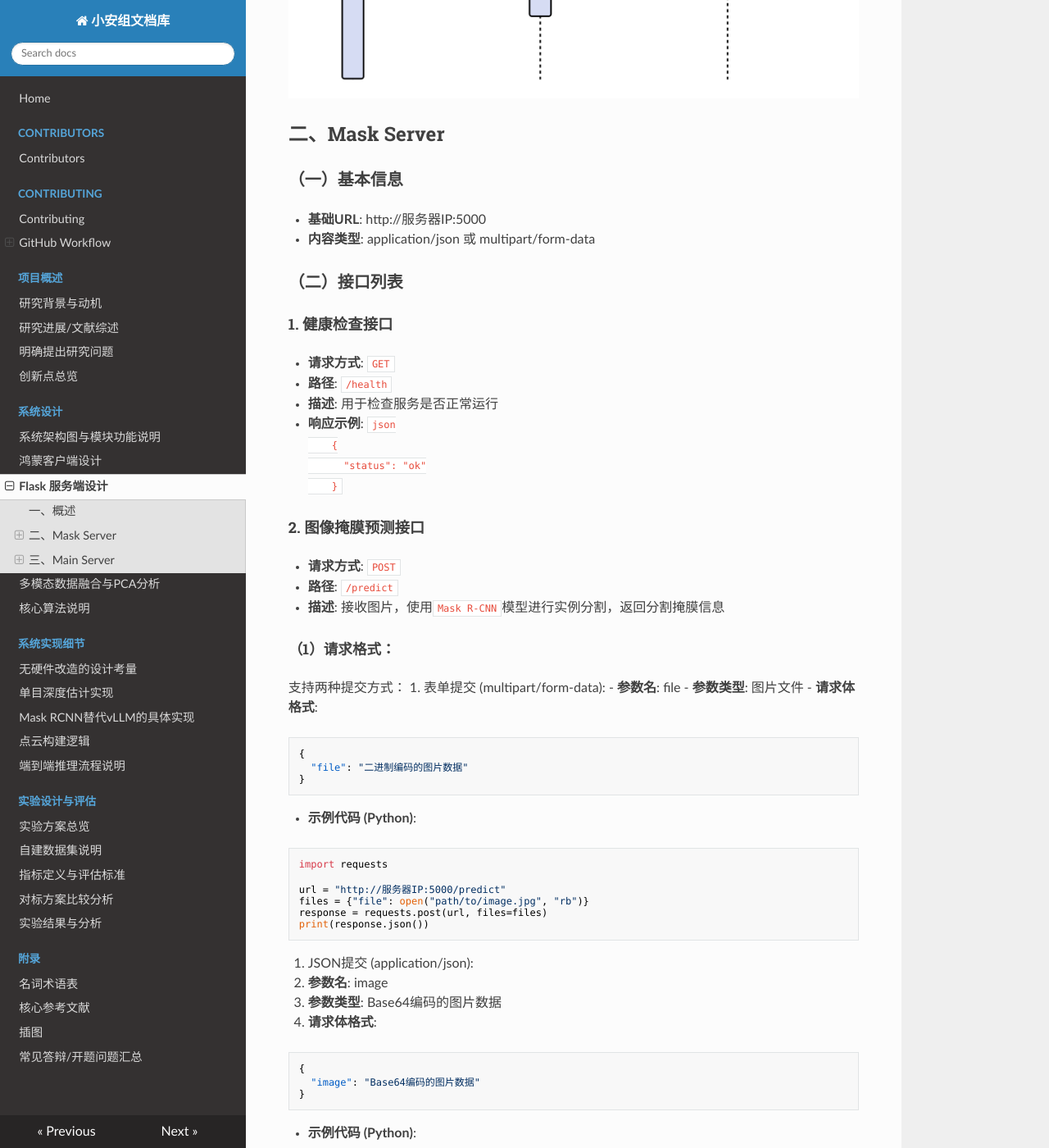
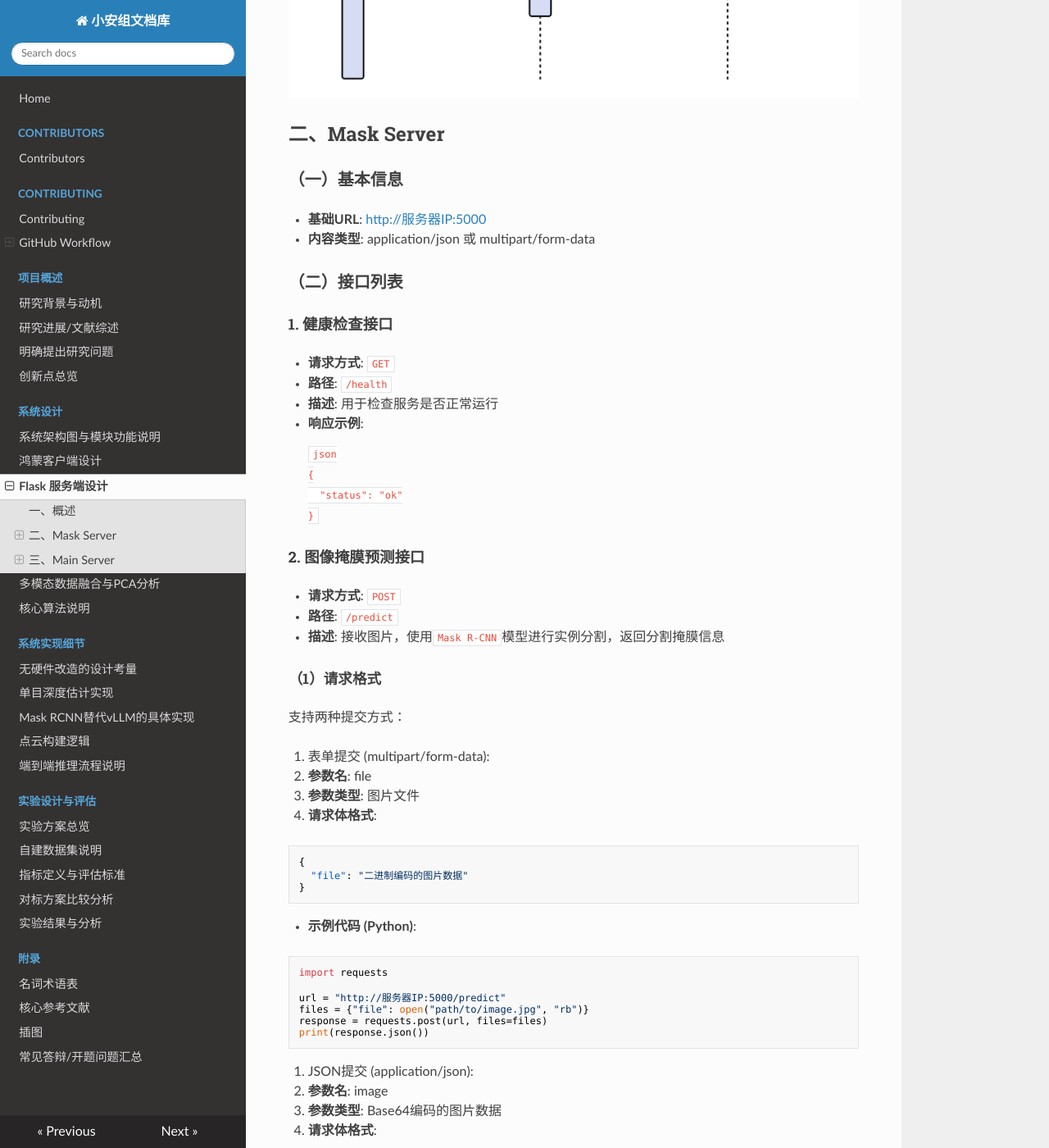
Before and after one commit to xiaoanmodel/-, an MkDocs documentation site: the page built from docs/1_system_design/server_design.md, in a window 1280 px wide and 1400 px high, scrolled down 867 px. Shown: the whole window at 82% size. Built offline with MkDocs 1.6.1, drawn with Linux system fonts in a browser that asks for light colours; nearby versions of some CDN libraries; some of the changed text lies outside the part shown.

Commit message:
优化Flask服务端设计文档，调整格式和内容，增强可读性

````diff
--- a/docs/1_system_design/server_design.md
+++ b/docs/1_system_design/server_design.md
@@ -1,22 +1,26 @@
 # Flask服务端设计
 
 ## 一、概述
+
 本项目采用Flask框架进行docker之间的通信与接口调用，主要实现了图像上传、图像处理、状态查询等功能。整个服务由多个接口组成，支持图像上传、处理结果查询以及图像处理状态的管理。以下是整体交互流程图：
 ![时序图](../4_appendices/figures/whiteboard_exported_image.png)
 
 ## 二、Mask Server
 
 ### （一）基本信息
-- **基础URL**: http://服务器IP:5000
+
+- **基础URL**: <http://服务器IP:5000>
 - **内容类型**: application/json 或 multipart/form-data
 
-###  （二）接口列表
+### （二）接口列表
 
 #### 1. 健康检查接口
+
 - **请求方式**: `GET`
 - **路径**: `/health`
 - **描述**: 用于检查服务是否正常运行
 - **响应示例**:
+
     ```json
     {
       "status": "ok"
@@ -24,16 +28,21 @@
     ```
 
 #### 2. 图像掩膜预测接口
+
 - **请求方式**: `POST`
 - **路径**: `/predict`
 - **描述**: 接收图片，使用`Mask R-CNN`模型进行实例分割，返回分割掩膜信息
 
-##### （1）请求格式：
+##### （1）请求格式
+
 支持两种提交方式：
+
 1. 表单提交 (multipart/form-data):
+
 - **参数名**: file
 - **参数类型**: 图片文件
 - **请求体格式**:
+
 ```json
 {
   "file": "二进制编码的图片数据"
@@ -41,6 +50,7 @@
 ```
 
 - **示例代码 (Python)**:
+
 ```python
 import requests
 
@@ -51,15 +61,19 @@
 ```
 
 2. JSON提交 (application/json):
+
 - **参数名**: image
 - **参数类型**: Base64编码的图片数据
 - **请求体格式**:
+
 ```json
 {
   "image": "Base64编码的图片数据"
 }
 ```
+
 - **示例代码 (Python)**:
+
 ```python
 import requests
 import base64
@@ -74,8 +88,10 @@
 print(response.json())
 ```
 
-##### （2）响应格式:
+##### （2）响应格式
+
 - 成功响应
+
 ```python
 {
   "status": "success",
@@ -98,7 +114,9 @@
   ]
 }
 ```
+
 - 响应失败
+
 ```python
 {
   "error": "错误描述信息"
@@ -109,7 +127,7 @@
 
 ### （一）基本信息
 
-- **基础URL**: http://服务器IP:11470
+- **基础URL**: <http://服务器IP:11470>
 - **内容类型**: application/json
 - **文件上传目录**: `uploads`
 - **数据库**: SQLite（存储图像处理记录）
@@ -117,14 +135,18 @@
 ### （二）接口列表
 
 #### 1. 上传图像接口
+
 - **请求方式**: POST
 - **路径**: `/upload`
 - **描述**: 用于上传图像，并启动后台异步处理任务
 - **请求格式**: JSON
+
 ```json
    {"image": "Base64编码的图像数据"}
 ```
+
 - **响应示例**:
+
   ```json
   {
     "message": "success upload image",
@@ -134,13 +156,14 @@
 
 - **说明**:
 
-    -  将Base64编码的图像数据传递到image字段中
+  - 将Base64编码的图像数据传递到image字段中
 
-    - 后端将异步处理图像并保存到本地uploads目录
+  - 后端将异步处理图像并保存到本地uploads目录
 
-    - 初始处理状态为processing，处理结果会更新为completed或error，并存储在SQLite数据库中。
+  - 初始处理状态为processing，处理结果会更新为completed或error，并存储在SQLite数据库中。
 
- #### 2. 查询处理状态接口
+#### 2. 查询处理状态接口
+
 - **请求方式**: GET
 
 - **路径**: /status/<filename>
@@ -149,6 +172,7 @@
 
 - **请求格式**: URL参数 `<filename>`: 图像文件名（例如 image.jpg）
 - **响应示例**:
+
 ```json
 {
   "status": "completed",
@@ -156,11 +180,13 @@
   "degree": 0.95
 }
 ```
+
 **status**: 图像处理状态，processing（处理中）、completed（已完成）、error（出错）
 
 **degree**: 处理完成后的度数（当status为completed时返回）
 
 - **错误响应示例**:
+
 ```json
 {
   "error": "找不到该文件的处理记录"
@@ -170,6 +196,7 @@
 ### （三）处理步骤设计
 
 #### 初始化数据库
+
 服务启动时，会初始化一个SQLite数据库（`image_process.db`），并在其中创建一个`image_results`表，用于存储图像的处理状态和度数信息。表结构如下：
 
 ```sql
@@ -183,9 +210,11 @@
 ```
 
 #### 上传图像
+
 用户通过/upload接口上传图像时，图像数据会被解码并保存为JPEG文件。然后，上传信息（包括图像文件名和处理状态）将被存入数据库。处理图像的任务会在后台异步执行。
 
 #### 异步处理图像
+
 上传图像后，后台会异步执行以下任务：
 
 - 通过prase_image函数处理图像并保存到输出目录
````
